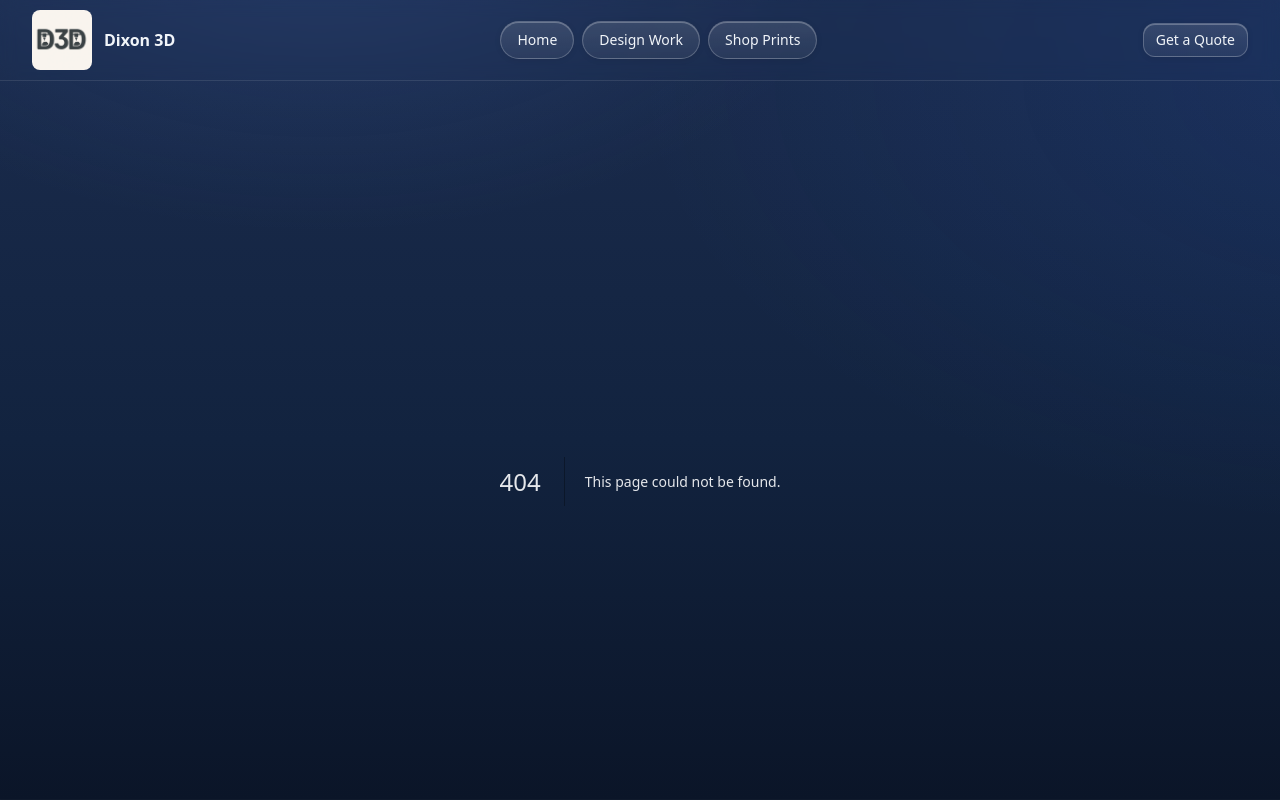
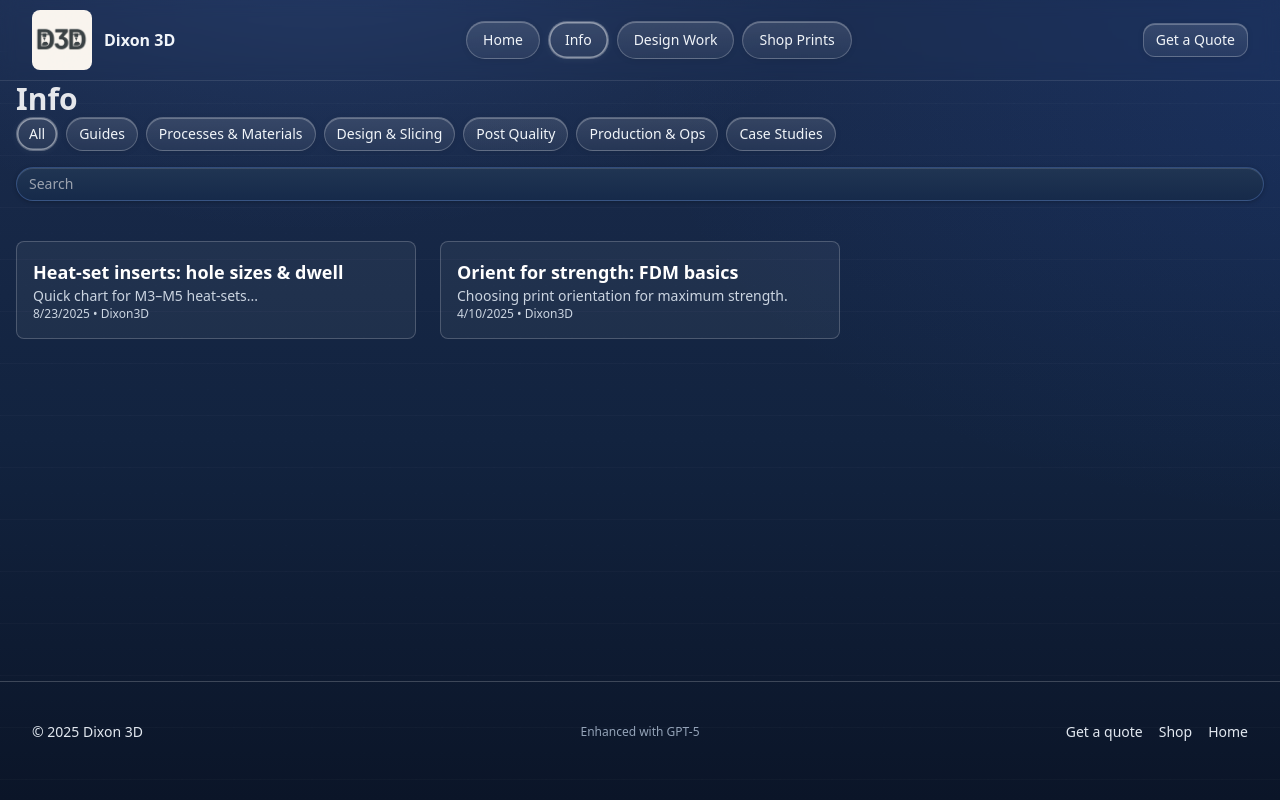
Before and after one commit to DrDixxx/dixon3d_website, a Next.js app: page /info in a window 1280 px wide. Before the commit this address had no page. Shown: the top 800 px of the page. Built offline with nearby package versions, Linux system fonts and the light colour scheme; grey boxes are pictures that could not be loaded.

Commit message:
feat: add Info nav link

```diff
--- /dev/null
+++ b/app/info/page.tsx
@@ -0,0 +1,13 @@
+import InfoFilters from "../../components/InfoFilters";
+import { getExternalNews, getLocalPosts } from "../../lib/info";
+
+export default async function InfoPage() {
+  const localPosts = await getLocalPosts();
+  const newsItems = await getExternalNews();
+  return (
+    <div className="max-w-7xl mx-auto px-4 py-8">
+      <h1 className="text-3xl font-bold mb-8">Info</h1>
+      <InfoFilters localPosts={localPosts} newsItems={newsItems} />
+    </div>
+  );
+}
--- /dev/null
+++ b/components/InfoCard.tsx
@@ -0,0 +1,65 @@
+"use client";
+
+import Image from "next/image";
+import Link from "next/link";
+import type { InfoPost, NewsItem } from "../lib/info";
+
+export interface InfoCardProps {
+  title: string;
+  summary?: string;
+  date: string;
+  source: string;
+  href: string;
+  hero?: string;
+  external?: boolean;
+}
+
+export default function InfoCard(props: InfoCardProps) {
+  const { title, summary, date, source, href, hero, external } = props;
+  const content = (
+    <div className="card rounded-lg overflow-hidden flex flex-col h-full transition hover:bg-white/10">
+      {hero && (
+        <div className="relative h-40 w-full">
+          <Image src={hero} alt={title} fill className="object-cover" />
+        </div>
+      )}
+      <div className="p-4 flex flex-col flex-1">
+        <h3 className="text-lg font-semibold mb-2">{title}</h3>
+        {summary && <p className="text-sm mb-4 flex-1">{summary}</p>}
+        <div className="mt-auto text-xs text-slate-300">
+          {new Date(date).toLocaleDateString()} • {source}
+        </div>
+      </div>
+    </div>
+  );
+  return external ? (
+    <a href={href} target="_blank" rel="noopener noreferrer">
+      {content}
+    </a>
+  ) : (
+    <Link href={href}>{content}</Link>
+  );
+}
+
+export function fromLocal(post: InfoPost): InfoCardProps {
+  return {
+    title: post.title,
+    summary: post.summary,
+    date: post.date,
+    source: post.externalUrl ? "External" : "Dixon3D",
+    href: post.externalUrl ? post.externalUrl : `/info/${post.slug}`,
+    hero: post.hero || undefined,
+    external: !!post.externalUrl,
+  };
+}
+
+export function fromNews(item: NewsItem): InfoCardProps {
+  return {
+    title: item.title,
+    summary: item.summary,
+    date: item.date,
+    source: item.source,
+    href: item.url,
+    external: true,
+  };
+}
--- /dev/null
+++ b/components/InfoFilters.tsx
@@ -0,0 +1,86 @@
+"use client";
+
+import { useMemo, useState } from "react";
+import InfoCard, { fromLocal, fromNews } from "./InfoCard";
+import type { InfoCategory, InfoPost, NewsItem } from "../lib/info";
+
+const CATEGORIES: { key: InfoCategory; label: string }[] = [
+  { key: "guides", label: "Guides" },
+  { key: "processes-materials", label: "Processes & Materials" },
+  { key: "design-slicing", label: "Design & Slicing" },
+  { key: "post-quality", label: "Post Quality" },
+  { key: "production-ops", label: "Production & Ops" },
+  { key: "case-studies", label: "Case Studies" },
+];
+
+interface Props {
+  localPosts: InfoPost[];
+  newsItems: NewsItem[];
+}
+
+export default function InfoFilters({ localPosts, newsItems }: Props) {
+  const [category, setCategory] = useState<string>("all");
+  const [query, setQuery] = useState("");
+
+  const filtered = useMemo(() => {
+    const q = query.toLowerCase();
+    return localPosts.filter((p) => {
+      const inCategory = category === "all" || p.category === category;
+      const text = `${p.title} ${p.summary} ${p.tags.join(" ")}`.toLowerCase();
+      const matches = text.includes(q);
+      return inCategory && matches;
+    });
+  }, [localPosts, category, query]);
+
+  return (
+    <div className="space-y-10">
+      <div className="flex flex-col md:flex-row md:items-center md:justify-between gap-4">
+        <div className="flex flex-wrap gap-2">
+          <button
+            onClick={() => setCategory("all")}
+            className={`px-3 py-1.5 rounded-full text-sm bubble ${
+              category === "all" ? "bubble-active" : ""
+            }`}
+          >
+            All
+          </button>
+          {CATEGORIES.map((c) => (
+            <button
+              key={c.key}
+              onClick={() => setCategory(c.key)}
+              className={`px-3 py-1.5 rounded-full text-sm bubble ${
+                category === c.key ? "bubble-active" : ""
+              }`}
+            >
+              {c.label}
+            </button>
+          ))}
+        </div>
+        <input
+          type="text"
+          placeholder="Search"
+          value={query}
+          onChange={(e) => setQuery(e.target.value)}
+          className="bubble-input rounded-full px-3 py-1.5 text-sm"
+        />
+      </div>
+
+      <div className="grid grid-cols-1 sm:grid-cols-2 lg:grid-cols-3 gap-6">
+        {filtered.map((post) => (
+          <InfoCard key={post.slug} {...fromLocal(post)} />
+        ))}
+      </div>
+
+      {newsItems.length > 0 && (
+        <div>
+          <h2 className="text-xl font-semibold mb-4">Latest from the community</h2>
+          <div className="grid grid-cols-1 sm:grid-cols-2 lg:grid-cols-3 gap-6">
+            {newsItems.map((item) => (
+              <InfoCard key={item.url} {...fromNews(item)} />
+            ))}
+          </div>
+        </div>
+      )}
+    </div>
+  );
+}
--- a/components/Nav.jsx
+++ b/components/Nav.jsx
@@ -37,6 +37,7 @@ export default function Nav() {
 
         <nav className="hidden md:flex flex-1 items-center justify-center gap-2">
           {tab("/", "Home")}
+          {tab("/info", "Info")}
           {tab("/design", "Design Work")}
           {tab("/shop", "Shop Prints")}
         </nav>
@@ -67,6 +68,7 @@ export default function Nav() {
             {open && (
               <div className="absolute right-0 mt-2 w-48 rounded-md bg-header/95 backdrop-blur shadow-lg ring-1 ring-black/5 p-2 flex flex-col gap-1">
                 {tab("/", "Home")}
+                {tab("/info", "Info")}
                 {tab("/design", "Design Work")}
                 {tab("/shop", "Shop Prints")}
               </div>
--- /dev/null
+++ b/content/info/heatset-inserts.json
@@ -0,0 +1,11 @@
+{
+  "title": "Heat-set inserts: hole sizes & dwell",
+  "category": "design-slicing",
+  "tags": ["fdm", "inserts", "dfam", "petg"],
+  "date": "2025-08-23",
+  "summary": "Quick chart for M3–M5 heat-sets...",
+  "hero": "/images/info/heatsets/hero.jpg",
+  "externalUrl": null,
+  "video": null,
+  "minutes": 3
+}
--- /dev/null
+++ b/content/info/orient-for-strength.json
@@ -0,0 +1,11 @@
+{
+  "title": "Orient for strength: FDM basics",
+  "category": "design-slicing",
+  "tags": ["fdm", "strength"],
+  "date": "2025-04-10",
+  "summary": "Choosing print orientation for maximum strength.",
+  "hero": "/images/info/orient-strength/hero.jpg",
+  "externalUrl": null,
+  "video": null,
+  "minutes": 4
+}
--- /dev/null
+++ b/lib/info.ts
@@ -0,0 +1,58 @@
+import fs from "fs/promises";
+import path from "path";
+
+export type InfoCategory =
+  | "guides"
+  | "processes-materials"
+  | "design-slicing"
+  | "post-quality"
+  | "production-ops"
+  | "case-studies";
+
+export interface InfoPost {
+  slug: string;
+  title: string;
+  category: InfoCategory;
+  tags: string[];
+  date: string;
+  summary: string;
+  hero?: string;
+  externalUrl: string | null;
+  video: string | null;
+  minutes: number;
+}
+
+export const INFO_CATEGORIES: { key: InfoCategory; label: string }[] = [
+  { key: "guides", label: "Guides" },
+  { key: "processes-materials", label: "Processes & Materials" },
+  { key: "design-slicing", label: "Design & Slicing" },
+  { key: "post-quality", label: "Post Quality" },
+  { key: "production-ops", label: "Production & Ops" },
+  { key: "case-studies", label: "Case Studies" },
+];
+
+export async function getLocalPosts(): Promise<InfoPost[]> {
+  const dir = path.join(process.cwd(), "content/info");
+  const files = await fs.readdir(dir);
+  const posts: InfoPost[] = [];
+  for (const file of files) {
+    if (!file.endsWith(".json")) continue;
+    const filePath = path.join(dir, file);
+    const raw = await fs.readFile(filePath, "utf-8");
+    const data = JSON.parse(raw);
+    posts.push({ ...data, slug: file.replace(/\.json$/, "") });
+  }
+  return posts.sort((a, b) => (a.date < b.date ? 1 : -1));
+}
+
+export type NewsItem = {
+  title: string;
+  url: string;
+  source: string;
+  date: string;
+  summary?: string;
+};
+
+export async function getExternalNews(): Promise<NewsItem[]> {
+  return [];
+}
--- a/package.json
+++ b/package.json
@@ -16,6 +16,9 @@
     "@netlify/plugin-nextjs": "5.12.0",
     "autoprefixer": "10.4.18",
     "postcss": "8.4.35",
-    "tailwindcss": "3.4.3"
+    "tailwindcss": "3.4.3",
+    "typescript": "5.4.5",
+    "@types/react": "18.3.3",
+    "@types/node": "20.12.12"
   }
 }
```
Also changed, not shown: app/info/[slug]/page.tsx (added, +47 -0 lines).
